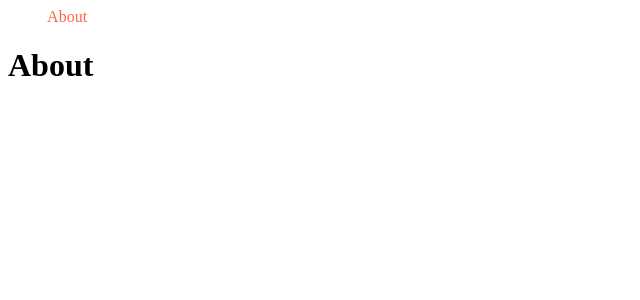
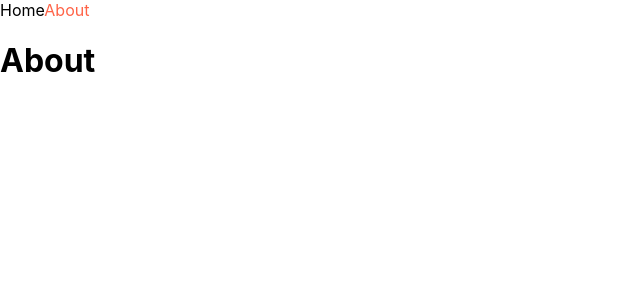
Before and after one commit to verobeach7/nextjs-intro, a Next.js app: page /about in a window 1280 px wide. Shown: the top 300 px of the page, without its empty margins (0-640 px from the left). Built offline with nearby package versions, Linux system fonts and the light colour scheme.

Commit message:
NextJS: Coding Patterns

```diff
--- /dev/null
+++ b/components/Layout.js
@@ -0,0 +1,11 @@
+import NavBar from "./NavBar";
+
+// children: react.js가 제공하는 prop, 하나의 컴포넌트를 또 다른 컴포넌트에 넣을 때 사용
+export default function Layout({ children }) {
+  return (
+    <>
+      <NavBar />
+      <div>{children}</div>
+    </>
+  );
+}
--- a/components/NavBar.js
+++ b/components/NavBar.js
@@ -13,7 +13,6 @@ export default function NavBar() {
           About
         </span>
       </Link>
-      {/* style은 html 고유 tag */}
       <style jsx>{`
         .active {
           color: tomato;
--- /dev/null
+++ b/components/Seo.js
@@ -0,0 +1,9 @@
+import Head from "next/head";
+
+export default function Seo({ title }) {
+  return (
+    <Head>
+      <title>{`${title} | Next Movies`}</title>
+    </Head>
+  );
+}
--- a/pages/_app.js
+++ b/pages/_app.js
@@ -1,15 +1,10 @@
-import NavBar from "@/components/NavBar";
+import Layout from "@/components/Layout";
+import "../styles/globals.css";
 
 export default function App({ Component, pageProps }) {
   return (
-    <>
-      <NavBar />
+    <Layout>
       <Component {...pageProps} />
-      <style jsx global>{`
-        a {
-          color: white;
-        }
-      `}</style>
-    </>
+    </Layout>
   );
 }
--- a/pages/about.js
+++ b/pages/about.js
@@ -1,8 +1,10 @@
-import NavBar from "@/components/NavBar";
+import Seo from "@/components/Seo";
+import Head from "next/head";
 
 export default function Potato() {
   return (
     <div>
+      <Seo title="About" />
       <h1>About</h1>
     </div>
   );
--- a/pages/index.js
+++ b/pages/index.js
@@ -1,9 +1,11 @@
-import NavBar from "@/components/NavBar";
+import Seo from "@/components/Seo";
+import Head from "next/head";
 
 export default function Home() {
   return (
     <div>
-      <h1 className="active">Hi</h1>
+      <Seo title="Home" />
+      <h1>Hi</h1>
     </div>
   );
 }
--- a/styles/globals.css
+++ b/styles/globals.css
@@ -1,98 +1,9 @@
-:root {
-  --max-width: 1100px;
-  --border-radius: 12px;
-  --font-mono: ui-monospace, Menlo, Monaco, 'Cascadia Mono', 'Segoe UI Mono',
-    'Roboto Mono', 'Oxygen Mono', 'Ubuntu Monospace', 'Source Code Pro',
-    'Fira Mono', 'Droid Sans Mono', 'Courier New', monospace;
-
-  --foreground-rgb: 0, 0, 0;
-  --background-start-rgb: 214, 219, 220;
-  --background-end-rgb: 255, 255, 255;
-
-  --primary-glow: conic-gradient(
-    from 180deg at 50% 50%,
-    #16abff33 0deg,
-    #0885ff33 55deg,
-    #54d6ff33 120deg,
-    #0071ff33 160deg,
-    transparent 360deg
-  );
-  --secondary-glow: radial-gradient(
-    rgba(255, 255, 255, 1),
-    rgba(255, 255, 255, 0)
-  );
-
-  --tile-start-rgb: 239, 245, 249;
-  --tile-end-rgb: 228, 232, 233;
-  --tile-border: conic-gradient(
-    #00000080,
-    #00000040,
-    #00000030,
-    #00000020,
-    #00000010,
-    #00000010,
-    #00000080
-  );
-
-  --callout-rgb: 238, 240, 241;
-  --callout-border-rgb: 172, 175, 176;
-  --card-rgb: 180, 185, 188;
-  --card-border-rgb: 131, 134, 135;
-}
-
-@media (prefers-color-scheme: dark) {
-  :root {
-    --foreground-rgb: 255, 255, 255;
-    --background-start-rgb: 0, 0, 0;
-    --background-end-rgb: 0, 0, 0;
-
-    --primary-glow: radial-gradient(rgba(1, 65, 255, 0.4), rgba(1, 65, 255, 0));
-    --secondary-glow: linear-gradient(
-      to bottom right,
-      rgba(1, 65, 255, 0),
-      rgba(1, 65, 255, 0),
-      rgba(1, 65, 255, 0.3)
-    );
-
-    --tile-start-rgb: 2, 13, 46;
-    --tile-end-rgb: 2, 5, 19;
-    --tile-border: conic-gradient(
-      #ffffff80,
-      #ffffff40,
-      #ffffff30,
-      #ffffff20,
-      #ffffff10,
-      #ffffff10,
-      #ffffff80
-    );
-
-    --callout-rgb: 20, 20, 20;
-    --callout-border-rgb: 108, 108, 108;
-    --card-rgb: 100, 100, 100;
-    --card-border-rgb: 200, 200, 200;
-  }
-}
-
-* {
-  box-sizing: border-box;
+html,
+body {
   padding: 0;
   margin: 0;
-}
-
-html,
-body {
-  max-width: 100vw;
-  overflow-x: hidden;
-}
-
-body {
-  color: rgb(var(--foreground-rgb));
-  background: linear-gradient(
-      to bottom,
-      transparent,
-      rgb(var(--background-end-rgb))
-    )
-    rgb(var(--background-start-rgb));
+  font-family: -apple-system, BlinkMacSystemFont, Segoe UI, Roboto, Oxygen,
+    Ubuntu, Cantarell, Fira Sans, Droid Sans, Helvetica Neue, sans-serif;
 }
 
 a {
@@ -100,8 +11,6 @@ a {
   text-decoration: none;
 }
 
-@media (prefers-color-scheme: dark) {
-  html {
-    color-scheme: dark;
-  }
+* {
+  box-sizing: border-box;
 }
```
